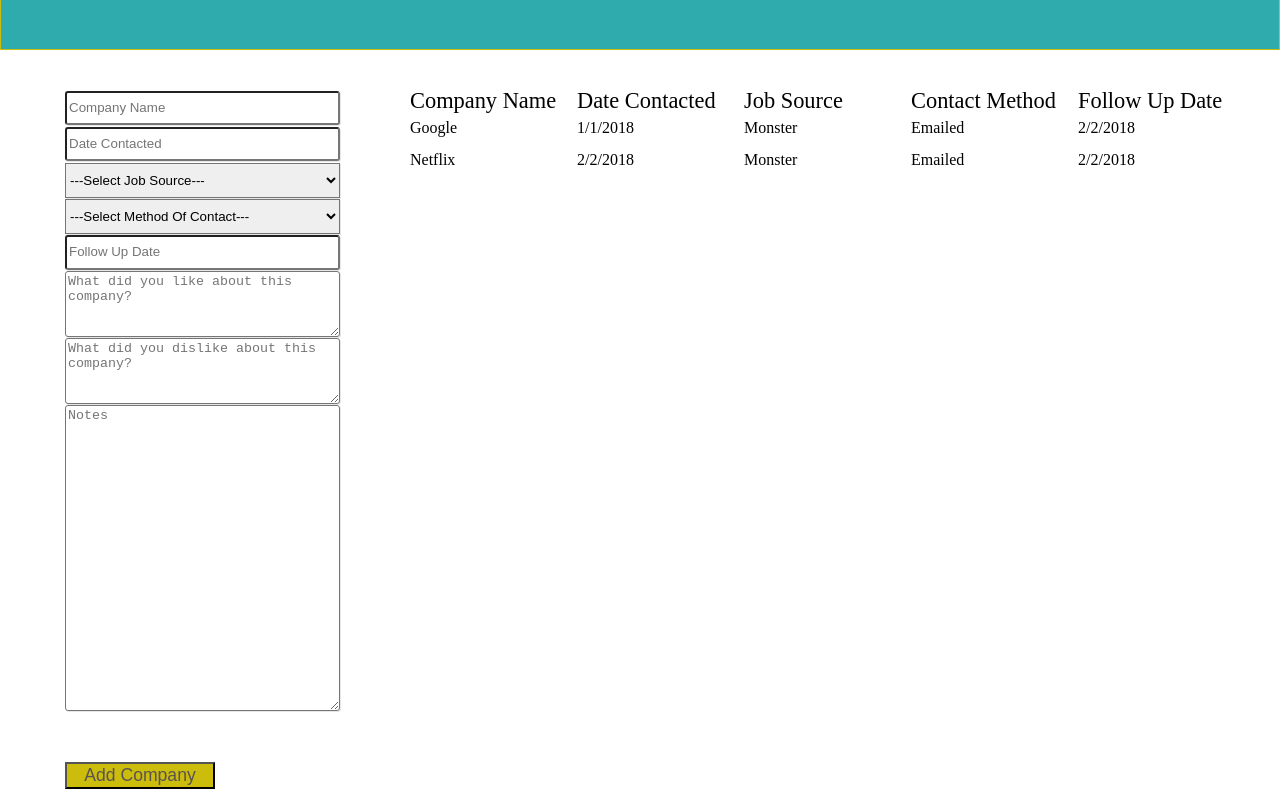
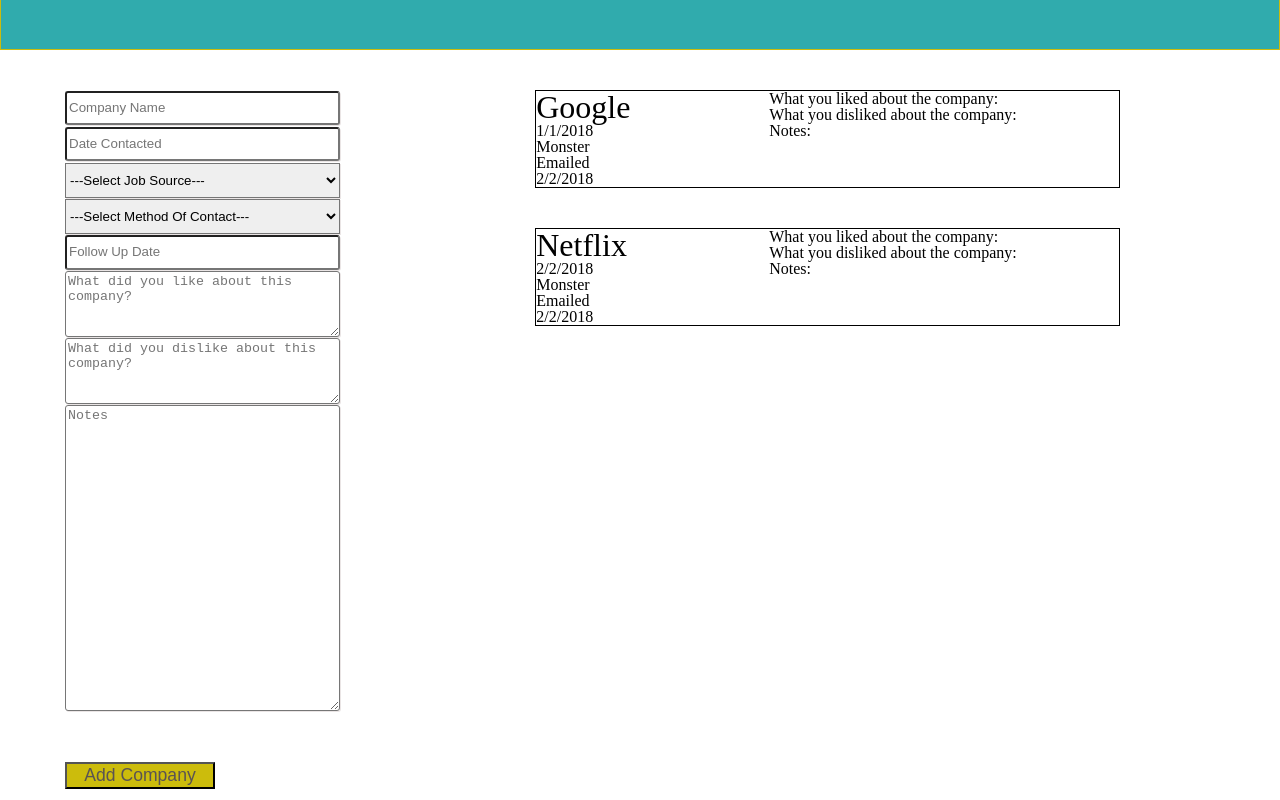
Before and after one commit to BeneventoFrank/JobTracker, a React (Create React App) app in the folder apptracker/: page / in a window 1280 px wide. Built offline with nearby package versions, Linux system fonts and the light colour scheme.

Commit message:
working page need to style the cards

```diff
--- a/apptracker/src/components/job.js
+++ b/apptracker/src/components/job.js
@@ -3,28 +3,23 @@
 const Job = (props) => {
     return(
 
-      <section>
-        <div className='job-row'>
-            <div className='job-text'>
-                <p>{props.CompanyName}</p>
+      <section className='job-card-container'>
+            <div className='job-card-description' >
+                <p className='job-text-header'>{props.CompanyName}</p>
+                <p className='job-text'>{props.DateContacted}</p>
+                <p className='job-text'>{props.JobSource}</p>
+                <p className='job-text'>{props.MethodOfContact}</p>
+                <p className='job-text'>{props.FollowUpDate}</p>
             </div>
-            <div className='job-text'>
-                <p>{props.DateContacted}</p>
+            <div className='job-card-textareas'>
+                <div>What you liked about the company:</div>
+                <div>{props.txtLiked}</div>
+                <div>What you disliked about the company:</div>
+                <div>{props.txtLiked}</div>
+                <div>Notes:</div>
+                <div>{props.txtLiked}</div>
             </div>
-            <div className='job-text'>
-                <p>{props.JobSource}</p>
-            </div>
-            <div className='job-text'>
-                <p>{props.MethodOfContact}</p>
-            </div>
-            <div className='job-text'>
-                <p>{props.FollowUpDate}</p>
-            </div>
-        </div>
       </section>
-
-
-
     )
 }
 
--- a/apptracker/src/components/jobList.js
+++ b/apptracker/src/components/jobList.js
@@ -1,13 +1,10 @@
 import React from 'react';
 import Job from './job';
-import Header from './jobHeader';
 
 const JobList = (props) => {
     return(
 
         <section>
-
-            <Header />
             <section className='companyName'>
                 {props.data.map(job => <Job {...job}/>)}
             </section>
--- a/apptracker/src/static/css/index.css
+++ b/apptracker/src/static/css/index.css
@@ -134,8 +134,25 @@
   border-collapse: collapse;
   border-spacing: 0;
 }
+.job-card-container {
+  width: 70%;
+  margin: 0 auto;
+  border: 1px solid black;
+  display: flex;
+  margin-bottom: 40px;
+}
+.job-card-container .job-card-description {
+  width: 40%;
+}
+.job-card-container .job-card-description .job-text-header {
+  font-size: 2rem;
+}
+.job-card-container .job-card-textareas {
+  width: 60%;
+  display: flex;
+  flex-direction: column;
+}
 .job-text {
-  line-height: 2rem;
   width: 25%;
 }
 .job-text p {
--- a/apptracker/src/static/less/job.less
+++ b/apptracker/src/static/less/job.less
@@ -1,5 +1,27 @@
+
+.job-card-container{
+    width: 70%;
+    margin:0 auto;
+    border:1px solid black;
+    display: flex;
+    margin-bottom:40px;
+
+
+    .job-card-description{
+        width: 40%;
+        .job-text-header{
+            font-size:2rem;
+        }
+    }
+    .job-card-textareas{
+        width: 60%;
+        display: flex;
+        flex-direction: column;
+    }
+
+}
+
 .job-text{
-    line-height: 2rem;
     width:25%;
 
     p{
```
